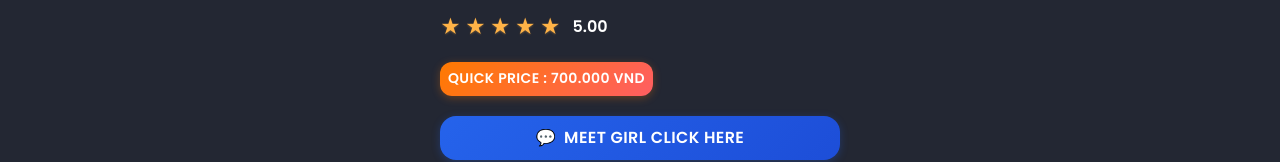
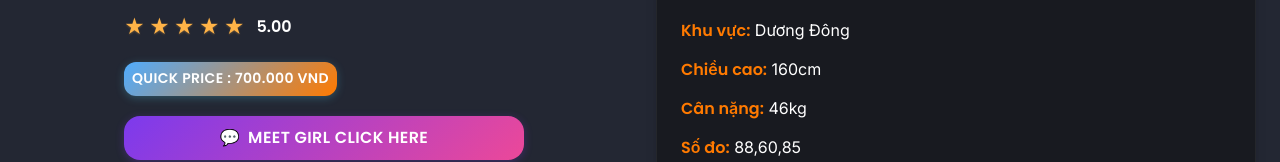
Before and after one commit to lengocphan2001/henhodi, a React (Create React App) app: page /detail in a window 1280 px wide. Shown: the part 651-813 px from the top of the page. Built offline with nearby package versions, Linux system fonts and the light colour scheme.

Commit message:
change to flex

```diff
--- a/src/index.css
+++ b/src/index.css
@@ -456,6 +456,57 @@ html {
   }
   to {
     transform: rotate(360deg);
+  }
+}
+
+/* Color changing animations for beautiful effects */
+@keyframes colorChange {
+  0% {
+    background: linear-gradient(135deg, #ff7a00, #ff5e62);
+    box-shadow: 0 2px 8px rgba(255, 122, 0, 0.3);
+  }
+  25% {
+    background: linear-gradient(135deg, #ff5e62, #ffb347);
+    box-shadow: 0 2px 8px rgba(255, 94, 98, 0.3);
+  }
+  50% {
+    background: linear-gradient(135deg, #ffb347, #43e97b);
+    box-shadow: 0 2px 8px rgba(255, 179, 71, 0.3);
+  }
+  75% {
+    background: linear-gradient(135deg, #43e97b, #4facfe);
+    box-shadow: 0 2px 8px rgba(67, 233, 123, 0.3);
+  }
+  100% {
+    background: linear-gradient(135deg, #4facfe, #ff7a00);
+    box-shadow: 0 2px 8px rgba(79, 172, 254, 0.3);
+  }
+}
+
+@keyframes buttonColorChange {
+  0% {
+    background: linear-gradient(135deg, #2563eb, #1d4ed8);
+    box-shadow: 0 2px 8px rgba(37, 99, 235, 0.3);
+  }
+  20% {
+    background: linear-gradient(135deg, #1d4ed8, #7c3aed);
+    box-shadow: 0 2px 8px rgba(29, 78, 216, 0.3);
+  }
+  40% {
+    background: linear-gradient(135deg, #7c3aed, #ec4899);
+    box-shadow: 0 2px 8px rgba(124, 58, 237, 0.3);
+  }
+  60% {
+    background: linear-gradient(135deg, #ec4899, #f59e0b);
+    box-shadow: 0 2px 8px rgba(236, 72, 153, 0.3);
+  }
+  80% {
+    background: linear-gradient(135deg, #f59e0b, #10b981);
+    box-shadow: 0 2px 8px rgba(245, 158, 11, 0.3);
+  }
+  100% {
+    background: linear-gradient(135deg, #10b981, #2563eb);
+    box-shadow: 0 2px 8px rgba(16, 185, 129, 0.3);
   }
 }
 
--- a/src/pages/Detail.tsx
+++ b/src/pages/Detail.tsx
@@ -177,12 +177,11 @@ const Detail: React.FC = () => {
           {t('detail.backToList')}
         </button>
         <div style={{
-          display: 'flex',
-          flexWrap: 'wrap',
+          display: 'grid',
+          gridTemplateColumns: 'repeat(auto-fit, minmax(300px, 1fr))',
           gap: 'var(--space-8)',
           alignItems: 'flex-start',
-          marginBottom: 'var(--space-8)',
-          justifyContent: 'center'
+          marginBottom: 'var(--space-8)'
         }}>
           {/* Left: Main image and info */}
           <div style={{
@@ -271,7 +270,8 @@ const Detail: React.FC = () => {
                 letterSpacing: 'var(--tracking-wide)',
                 textTransform: 'uppercase',
                 boxShadow: '0 2px 8px rgba(255, 122, 0, 0.3)',
-                whiteSpace: 'nowrap'
+                whiteSpace: 'nowrap',
+                animation: 'colorChange 3s ease-in-out infinite'
               }}>
                 {t('detail.quickPrice')} : {girl.price}
               </span>
@@ -296,7 +296,8 @@ const Detail: React.FC = () => {
               display: 'flex',
               alignItems: 'center',
               justifyContent: 'center',
-              gap: '8px'
+              gap: '8px',
+              animation: 'buttonColorChange 4s ease-in-out infinite'
             }}
             onMouseEnter={(e) => {
               if (window.innerWidth > 768) {
@@ -516,10 +517,11 @@ const Detail: React.FC = () => {
           </div>
           {girl.images && girl.images.length > 0 ? (
             <div style={{
-              display: 'grid',
-              gridTemplateColumns: 'repeat(auto-fit, minmax(200px, 1fr))',
+              display: 'flex',
+              flexWrap: 'wrap',
               gap: 'var(--space-5)',
-              maxWidth: '800px'
+              maxWidth: '800px',
+              justifyContent: 'center'
             }}>
               {girl.images.map((image, index) => (
                 <img key={index} src={image} alt={`${girl.name} - ${t('detail.photo')} ${index + 1}`} style={{
```
